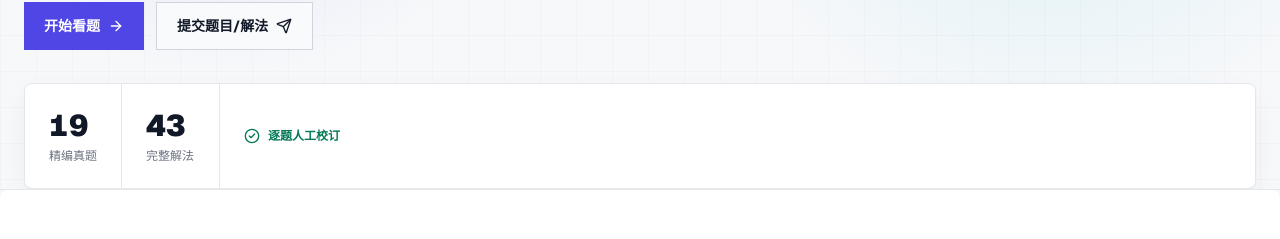
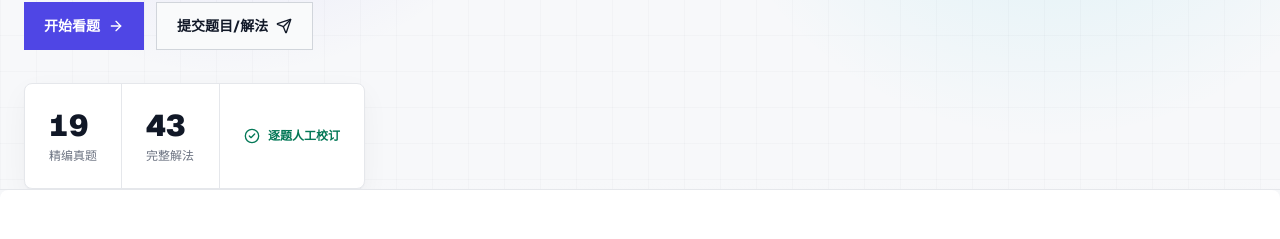
Before and after one commit to XuanheGuo/ProofArena, a Next.js app: page / in a window 1280 px wide. Shown: the part 462-701 px from the top of the page. Built offline with nearby package versions, Linux system fonts and the light colour scheme; no server answers; the database is empty.

Commit message:
Fix homepage stats bar layout on large screens
Constrain width with max-w-7xl and w-fit instead of full-bleed flex row so
the stat block doesn't stretch awkwardly on wide viewports.

```diff
--- a/app/page.tsx
+++ b/app/page.tsx
@@ -66,7 +66,8 @@ export default async function HomePage() {
             </div>
           </div>
         </div>
-        <div className="relative mx-4 -mt-16 flex flex-col border border-white/10 bg-zinc-950/90 backdrop-blur md:mx-auto md:w-[calc(100%-3rem)] md:flex-row">
+        <div className="relative mx-auto -mt-16 max-w-7xl px-4 md:px-6">
+          <div className="flex w-full flex-col border border-white/10 bg-zinc-950/90 backdrop-blur sm:w-fit sm:flex-row">
             <div className="grid grid-cols-2">
               {stats.map(([value, label]) => (
                 <div key={label} className="border-r border-white/10 p-4 last:border-r-0 md:p-6">
@@ -75,9 +76,10 @@ export default async function HomePage() {
                 </div>
               ))}
             </div>
-          <div className="flex items-center gap-2 border-t border-white/10 px-4 py-3 text-xs font-bold text-emerald-300 md:border-l md:border-t-0 md:px-6">
+            <div className="flex items-center gap-2 border-t border-white/10 px-4 py-3 text-xs font-bold text-emerald-300 sm:border-l sm:border-t-0 md:px-6">
               <CheckCircle2 className="size-4 shrink-0" />
               逐题人工校订
+            </div>
           </div>
         </div>
       </section>
```
Lines whose indentation alone changed are shown as unchanged.
